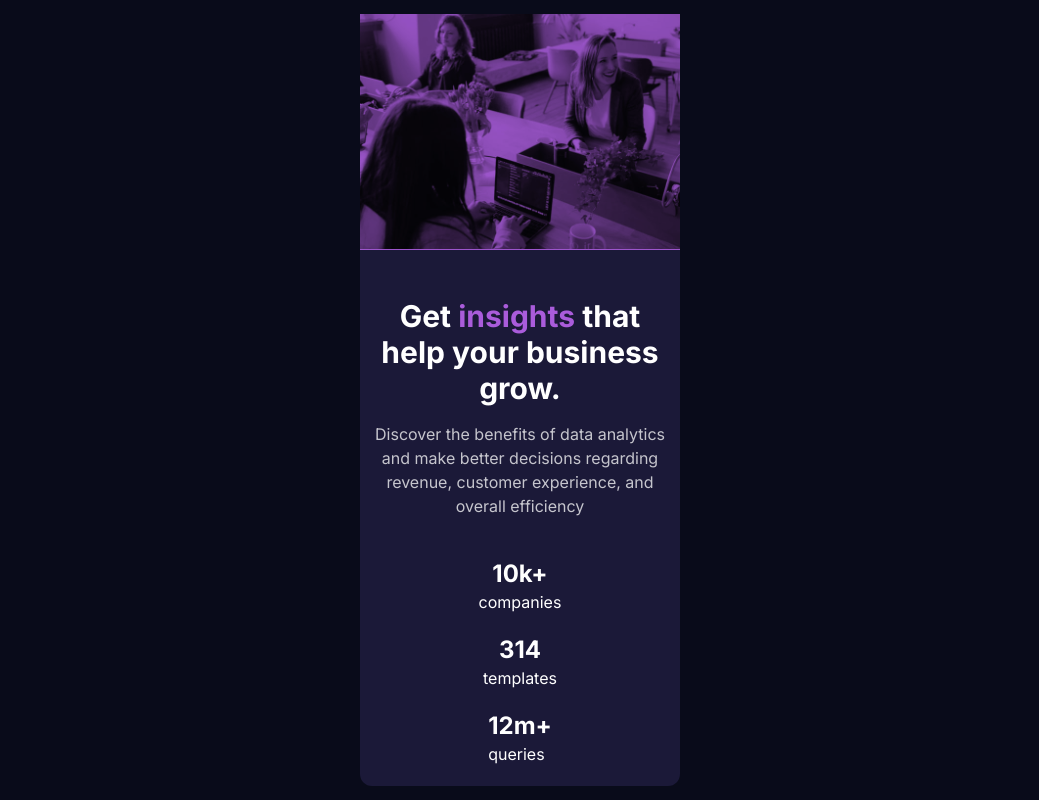
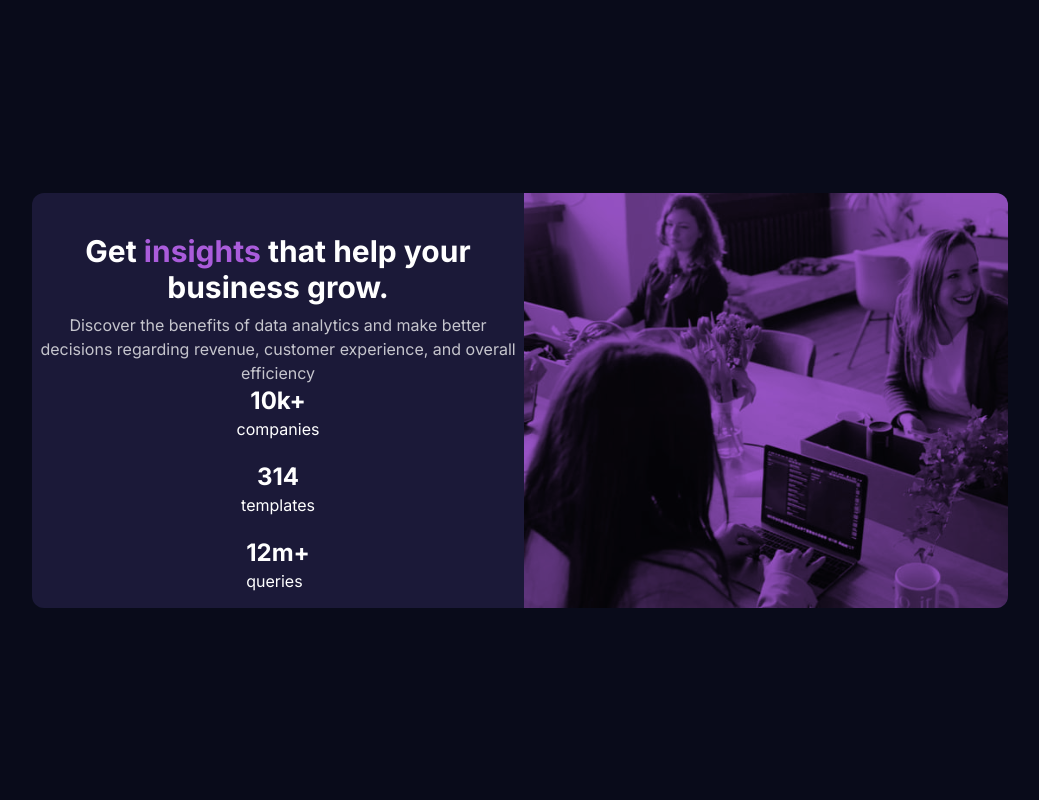
Before and after one commit to Frontend-Mentor-Projects-Daniel/stats-preview-card, a website: page index.html in a window 1280 px wide. Shown: the whole page, without its empty margins (120-1159 px from the left). Drawn offline with Linux system fonts and the light colour scheme.

Commit message:
finish tablet and desktop layout with the exception of some font-size changes

```diff
--- a/index.html
+++ b/index.html
@@ -33,18 +33,20 @@
     <main>
       <!-- STATS COMPONENT -->
       <div
-        class="w-80 flex flex-col-reverse rounded-xl bg-darkDesaturatedBlue"
+        class="bg-darkDesaturatedBlue w-80 rounded-xl flex flex-col-reverse md:flex-row md:w-auto md:h-[25.9375rem]"
         id="statComponent"
       >
         <!-- TEXT CONTENT -->
         <div class="container mx-auto px-2">
           <!-- title -->
-          <h1 class="font-bold text-3xl mt-12 mb-4 text-center">
+          <h1
+            class="font-bold text-3xl mt-12 mb-4 text-center md:mb-0 md:mt-10"
+          >
             Get <span class="text-softViolet">insights</span> that help your
             business grow.
           </h1>
           <!-- paragraph -->
-          <p class="text-mainParaWhite mb-10 text-center">
+          <p class="text-mainParaWhite mb-10 text-center md:mb-0 md:mt-2">
             Discover the benefits of data analytics and make better decisions
             regarding revenue, customer experience, and overall efficiency
           </p>
@@ -71,8 +73,7 @@
         <!-- IMAGE -->
         <!-- an exact height was required here -->
         <div
-          style="height: 14.7rem"
-          class="bg-stats-image-mobile bg-contain bg-softViolet bg-blend-multiply bg-no-repeat w-full opacity-90"
+          class="bg-stats-image-mobile bg-contain bg-softViolet bg-blend-multiply bg-no-repeat w-full opacity-90 rounded-xl h-[14.7rem] md:bg-cover md:h-auto md:rounded-tl-none md:rounded-bl-none"
         ></div>
       </div>
     </main>
```
Also changed, not shown: develop/css/main.css.
